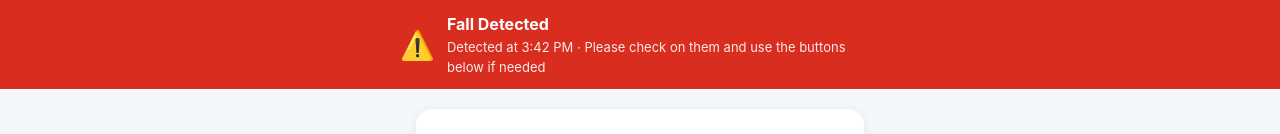
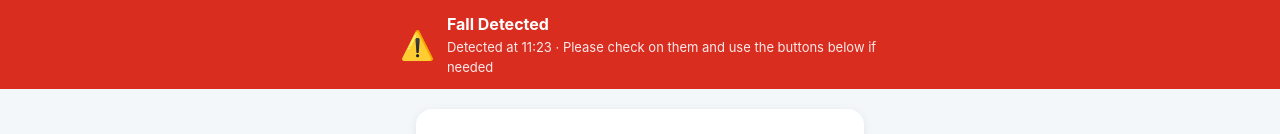
Before and after one commit to benthejarofmint/cg2028-website, a plain HTML site: page index.html in a window 1280 px wide. Shown: the top 134 px of the page. Drawn offline with Linux system fonts and the light colour scheme.

Commit message:
add time update functionality - the time on the webpage will be the time you open the webpage

```diff
--- a/index.html
+++ b/index.html
@@ -13,7 +13,12 @@
       <span class="alert-icon" aria-hidden="true">⚠️</span>
       <div class="alert-text">
         <p class="alert-title">Fall Detected</p>
-        <p class="alert-subtitle">Detected at 3:42 PM &middot; Please check on them and use the buttons below if needed</p>
+        <p class="alert-subtitle">Detected at <time id="timestamp"></time> &middot; Please check on them and use the buttons below if needed</p>
+        <script>
+          const now = new Date();
+          // Updates the HTML text with the localized time format
+          document.getElementById('timestamp').textContent = now.toLocaleTimeString([], { hour: '2-digit', minute: '2-digit', hour12: false });
+      </script>
       </div>
     </div>
   </div>
```
